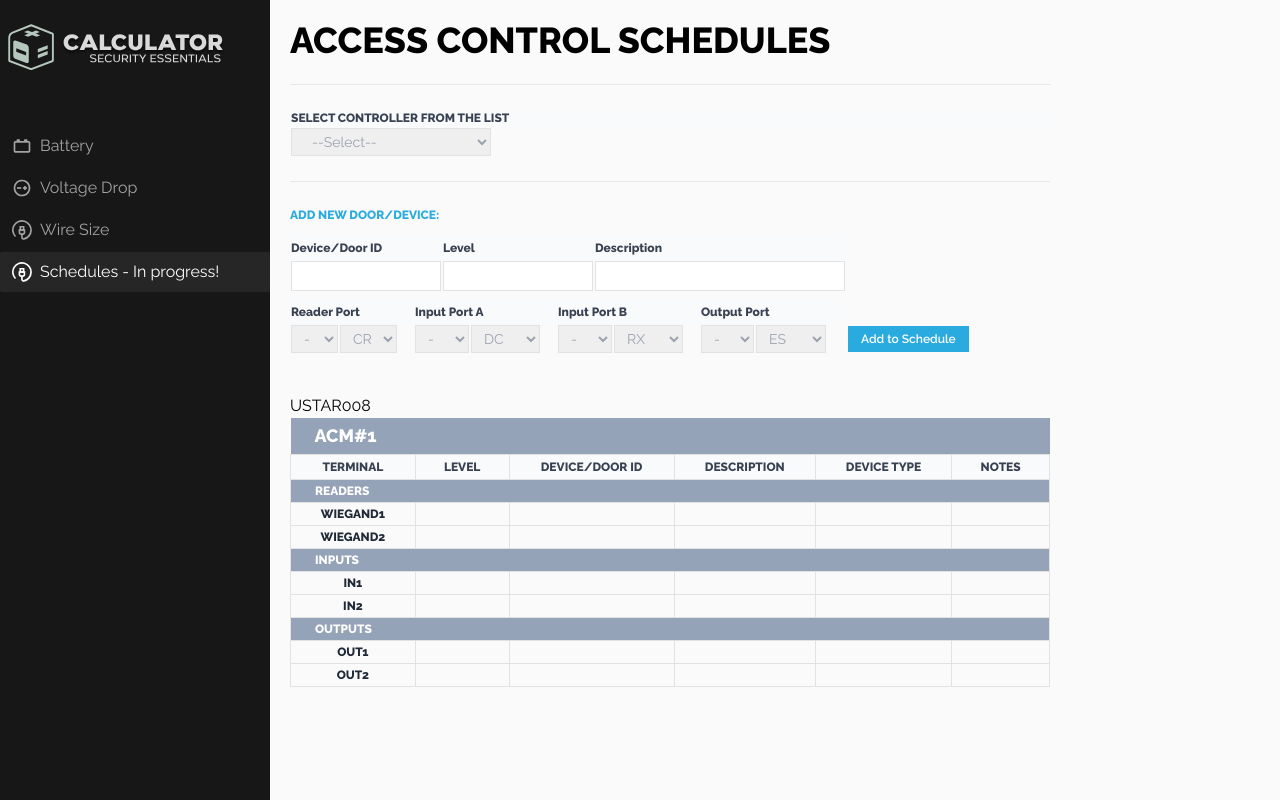
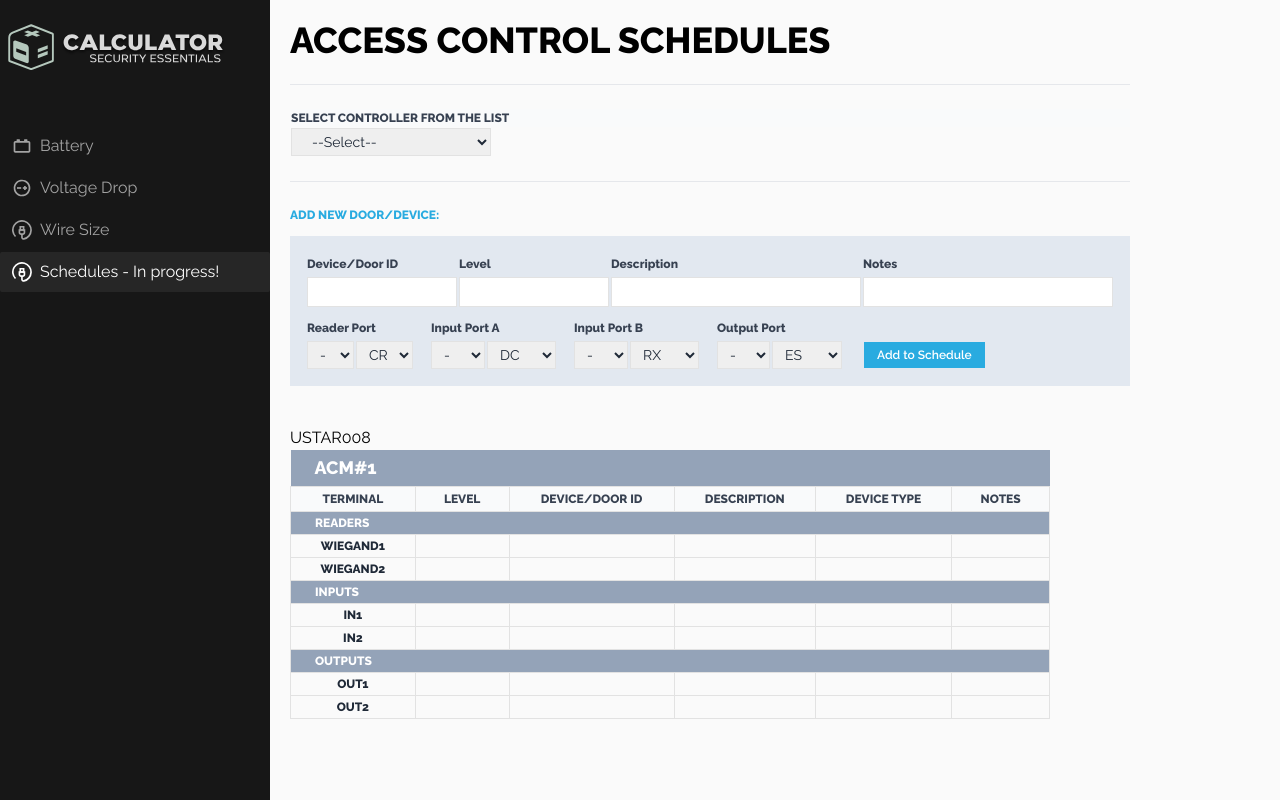
Before and after one commit to darac001/security-calculator-main, a React (Vite) app: page /acschedules in a window 1280 px wide. Built offline with nearby package versions, Linux system fonts and the light colour scheme.

Commit message:
schedeuls

```diff
--- a/src/components/AcSchedules.jsx
+++ b/src/components/AcSchedules.jsx
@@ -120,6 +120,7 @@ const AcSchedules = () => {
           lvl: addNewReader.lvl,
           device: addNewReader.device,
           desc: addNewReader.desc,
+          notes: addNewReader.notes,
           type: rdrPortLabel,
         };
       }
@@ -134,8 +135,8 @@ const AcSchedules = () => {
           lvl: addNewReader.lvl,
           device: addNewReader.device,
           desc: addNewReader.desc,
+          notes: addNewReader.notes,
           type: inputPortALabel,
-
         };
       }
       if (dev.id == inputPortB) {
@@ -144,8 +145,8 @@ const AcSchedules = () => {
           lvl: addNewReader.lvl,
           device: addNewReader.device,
           desc: addNewReader.desc,
+          notes: addNewReader.notes,
           type: inputPortBLabel,
-
         };
       }
 
@@ -160,6 +161,7 @@ const AcSchedules = () => {
           lvl: addNewReader.lvl,
           device: addNewReader.device,
           desc: addNewReader.desc,
+          notes: addNewReader.notes,
           type: outputPortLabel,
         };
       }
@@ -168,6 +170,11 @@ const AcSchedules = () => {
     });
     setOutput(updatedOutputList);
   }
+
+  const resetInput = (e) => {
+    e.target.value = "";
+  }
+
 
   return (
     <>
@@ -185,7 +192,7 @@ const AcSchedules = () => {
               <tr>
                 <td>
                   <select
-                    className="md:w-[200px] py-1 px-4 border border-[#e2e2e2] text-[14px] text-gray-400 hover:bg-slate-100 "
+                    className="md:w-[200px] py-1 px-4 border border-[#e2e2e2] text-[14px] text-gray-800 hover:bg-slate-100 "
                     type="text"
                     id="mfg"
                     name="mfg"
@@ -206,12 +213,12 @@ const AcSchedules = () => {
             ADD NEW DOOR/DEVICE:
           </p>
           <form
-            className="flex flex-col gap-3 min-w-full "
+            className="flex flex-col gap-3 min-w-full bg-slate-200 p-4"
             onSubmit={handleAddNewDevice}
           >
-            <div>
+            <div >
               <table className=" text-sm text-left text-gray-800 ">
-                <thead className="text-xs text-gray-700 bg-gray-50 ">
+                <thead className="text-xs text-gray-700 bg-slate-200 ">
                   <tr>
                     <th scope="col" className="py-1 ">
                       Device/Door ID
@@ -222,6 +229,9 @@ const AcSchedules = () => {
                     <th scope="col" className="py-1 ">
                       Description
                     </th>
+                    <th scope="col" className="py-1 ">
+                      Notes
+                    </th>
                   </tr>
                 </thead>
                 <tbody>
@@ -231,11 +241,10 @@ const AcSchedules = () => {
                         type="text"
                         id="device"
                         name="device"
+                        onFocus={(e) => resetInput(e)}
                         value={addNewReader.device}
                         onChange={handleInputChange}
-
-
-                        className=" w-[150px] py-1 px-4 border border-[#e2e2e2] placeholder-gray-400 hover:bg-slate-100 "
+                        className=" w-[150px] py-1 px-4 border border-[#e2e2e2] hover:bg-slate-100 "
                       />
                     </td>
                     <td>
@@ -243,9 +252,10 @@ const AcSchedules = () => {
                         type="text"
                         id="lvl"
                         name="lvl"
+                        onFocus={(e) => resetInput(e)}
                         value={addNewReader.lvl}
                         onChange={handleInputChange}
-                        className=" w-[150px] py-1 px-4 border border-[#e2e2e2] placeholder-gray-400  hover:bg-slate-100 "
+                        className=" w-[150px] py-1 px-4 border border-[#e2e2e2] hover:bg-slate-100 "
                       />
                     </td>
                     <td>
@@ -253,18 +263,28 @@ const AcSchedules = () => {
                         type="text"
                         id="desc"
                         name="desc"
+                        onFocus={(e) => resetInput(e)}
                         value={addNewReader.desc}
                         onChange={handleInputChange}
-
-
-                        className=" w-[250px] py-1 px-4 border border-[#e2e2e2] placeholder-gray-400  hover:bg-slate-100 "
+                        className=" w-[250px] py-1 px-4 border border-[#e2e2e2]  hover:bg-slate-100 "
+                      />
+                    </td>
+                    <td>
+                      <input
+                        type="text"
+                        id="notes"
+                        name="notes"
+                        onFocus={(e) => resetInput(e)}
+                        value={addNewReader.notes}
+                        onChange={handleInputChange}
+                        className=" w-[250px] py-1 px-4 border border-[#e2e2e2]  hover:bg-slate-100 "
                       />
                     </td>
                   </tr>
                 </tbody>
               </table>
               <table className=" text-sm text-left text-gray-800 mt-2 ">
-                <thead className="text-xs text-gray-700 bg-gray-50 ">
+                <thead className="text-xs text-gray-700 bg-slate-200 ">
                   <tr>
                     <th scope="col" className="py-1 " colSpan={2}>
                       Reader Port
@@ -287,7 +307,7 @@ const AcSchedules = () => {
                   <tr>
                     <td>
                       <select
-                        className=" py-1 px-2 border border-[#e2e2e2] text-[14px] text-gray-400 hover:bg-slate-100  "
+                        className=" py-1 px-2 border border-[#e2e2e2] text-[14px] text-gray-800 hover:bg-slate-100  "
                         type="text"
                         id="reader"
                         name="reader"
@@ -302,7 +322,7 @@ const AcSchedules = () => {
                     </td>
                     <td>
                       <select
-                        className=" py-1 px-2 border border-[#e2e2e2] text-[14px] text-gray-400 hover:bg-slate-100 mr-4 "
+                        className=" py-1 px-2 border border-[#e2e2e2] text-[14px] text-gray-800 hover:bg-slate-100 mr-4 "
                         type="text"
                         id="reader"
                         name="reader"
@@ -317,7 +337,7 @@ const AcSchedules = () => {
                     </td>
                     <td>
                       <select
-                        className=" py-1 px-2 border border-[#e2e2e2] text-[14px] text-gray-400 hover:bg-slate-100  "
+                        className=" py-1 px-2 border border-[#e2e2e2] text-[14px] text-gray-800 hover:bg-slate-100  "
                         type="text"
                         id="inputA"
                         name="inputA"
@@ -332,7 +352,7 @@ const AcSchedules = () => {
                     </td>
                     <td>
                       <select
-                        className=" py-1 px-2 border border-[#e2e2e2] text-[14px] text-gray-400 hover:bg-slate-100 mr-4"
+                        className=" py-1 px-2 border border-[#e2e2e2] text-[14px] text-gray-800 hover:bg-slate-100 mr-4"
                         type="text"
                         id="reader"
                         name="reader"
@@ -347,7 +367,7 @@ const AcSchedules = () => {
                     </td>
                     <td>
                       <select
-                        className=" py-1 px-2 border border-[#e2e2e2] text-[14px] text-gray-400 hover:bg-slate-100  "
+                        className=" py-1 px-2 border border-[#e2e2e2] text-[14px] text-gray-800 hover:bg-slate-100  "
                         type="text"
                         id="inputB"
                         name="inputB"
@@ -362,7 +382,7 @@ const AcSchedules = () => {
                     </td>
                     <td>
                       <select
-                        className=" py-1 px-2 border border-[#e2e2e2] text-[14px] text-gray-400 hover:bg-slate-100 mr-4"
+                        className=" py-1 px-2 border border-[#e2e2e2] text-[14px] text-gray-800 hover:bg-slate-100 mr-4"
                         type="text"
                         id="reader"
                         name="reader"
@@ -377,7 +397,7 @@ const AcSchedules = () => {
                     </td>
                     <td>
                       <select
-                        className=" py-1 px-2 border border-[#e2e2e2] text-[14px] text-gray-400 hover:bg-slate-100  "
+                        className=" py-1 px-2 border border-[#e2e2e2] text-[14px] text-gray-800 hover:bg-slate-100  "
                         type="text"
                         id="output"
                         name="output"
@@ -392,7 +412,7 @@ const AcSchedules = () => {
                     </td>
                     <td>
                       <select
-                        className=" py-1 px-2 border border-[#e2e2e2] text-[14px] text-gray-400 hover:bg-slate-100 mr-4"
+                        className=" py-1 px-2 border border-[#e2e2e2] text-[14px] text-gray-800 hover:bg-slate-100 mr-4"
                         type="text"
                         id="reader"
                         name="reader"
```
